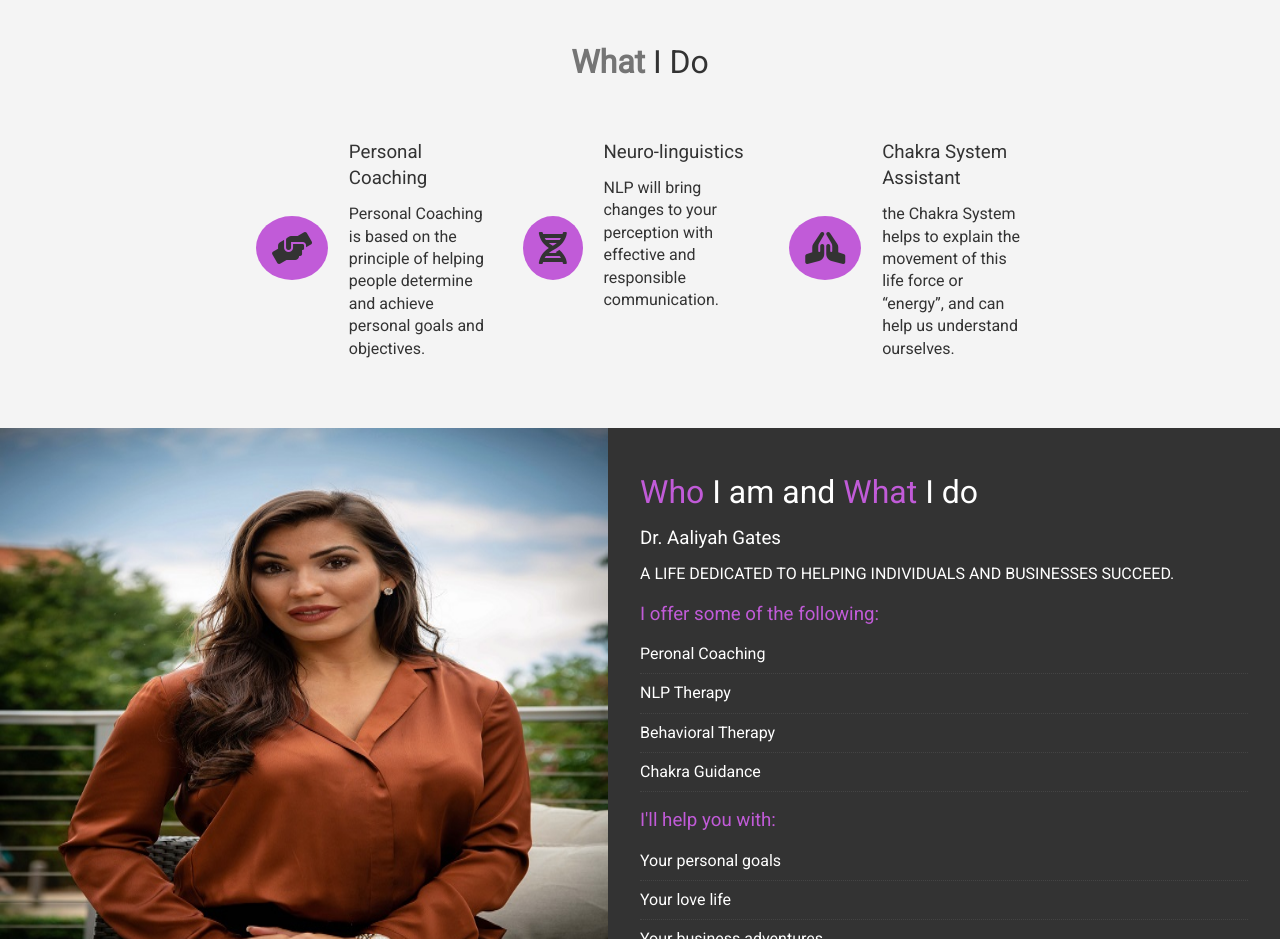
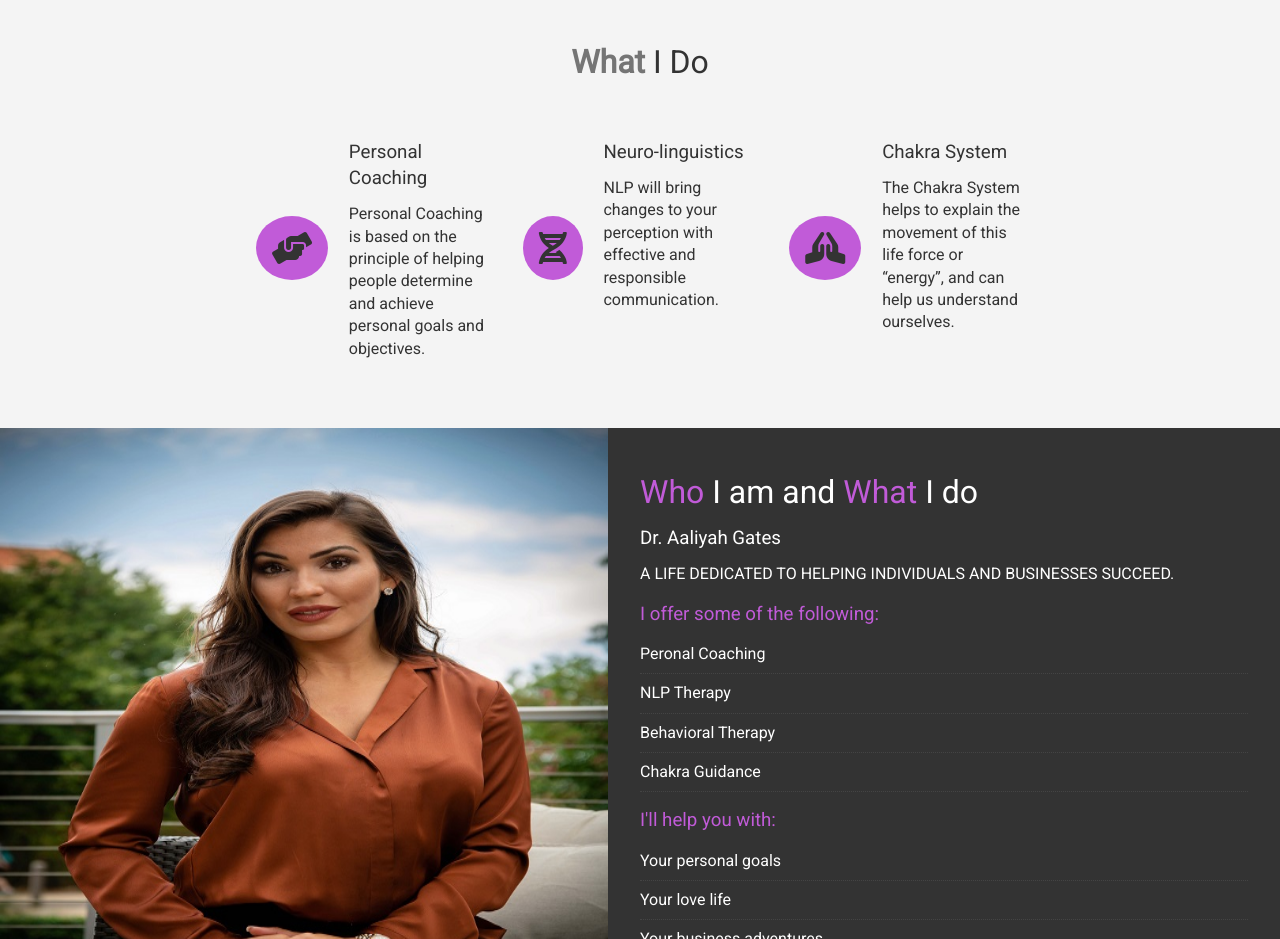
Before and after one commit to BiggaHD/evolWE, a plain HTML site: page index.html in a window 1280 px wide. Shown: the part 880-1819 px from the top of the page. Drawn offline with nearby package versions, Linux system fonts and the light colour scheme.

Commit message:
Example site update

```diff
--- a/index.html
+++ b/index.html
@@ -82,9 +82,9 @@
           <div class="item">
             <i class="fas fa-praying-hands fa-2x"></i>
             <div>
-              <h3>Chakra System Assistant</h3>
+              <h3>Chakra System</h3>
               <p>
-                the Chakra System helps to explain the movement of this life
+                The Chakra System helps to explain the movement of this life
                 force or “energy”, and can help us understand ourselves.
               </p>
             </div>
```
Also changed, not shown: firebase.json (added), 1 other file.
